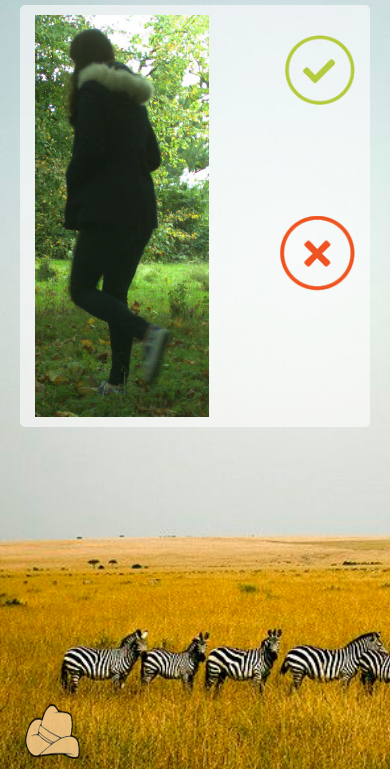
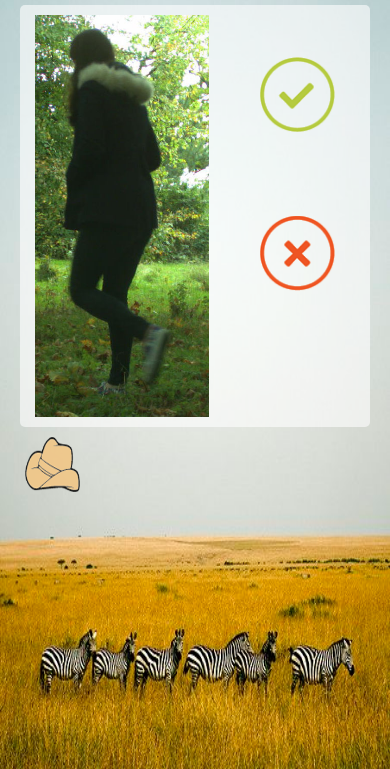
Before and after one commit to Lily418/Virtual-Ranger-App, a website: page index.html in a window 390 px wide. Shown: the part 75-844 px from the top of the page. Drawn offline with nearby package versions, Linux system fonts and the light colour scheme.

Commit message:
Responsive???

```diff
--- a/css/main.css
+++ b/css/main.css
@@ -5,20 +5,20 @@
 }
 
 html {
-  height:100%;
+  height:100vh;
 }
 
 body {
   font-family: "Amactic";
   background-image:url('../img/background.jpg');
   background-repeat:no-repeat;
-  background-size:cover;
-  height: 100%;
+  background-size:100% 100%;
+  position: relative;
 }
 
 .question-container {
   background: rgba(255, 255, 255, 0.6);
-  height: 50%;
+  height: 50vh;
   margin-left: 5px;
   margin-right: 5px;
   padding-top: 10px;
@@ -46,6 +46,7 @@ body {
   display: block;
   width: 100%;
   height: 100%;
+  max-width: 300px;
 }
 
 .answer {
@@ -70,7 +71,7 @@ body {
 
 .menu {
   position: absolute;
-  bottom: 0;
+  bottom: -75;
   height: 75px;
 }
 
@@ -91,10 +92,13 @@ button {
 }
 
 button.tick {
-  margin-top: 20px;
   background-image: url("../img/tick.png");
-  width: 70px;
-  height: 70px;
+  width: 150px;
+  height: 150px;
+  text-align: center;
+  display: block;
+  margin-left: auto;
+  margin-right: auto;
 }
 
 button.tick:active{
@@ -103,8 +107,11 @@ button.tick:active{
 
 button.cross {
   background-image: url("../img/cross.png");
-  width: 75px;
-  height: 75px;
+  width: 150px;
+  height: 150px;
+  display: block;
+  margin-left: auto;
+  margin-right: auto;
 }
 
 button.cross:active{
@@ -146,8 +153,29 @@ button.cross:active{
   margin-right: 15px;
   padding: 10px;
   border-radius: 5px;
+  text-align: center;
 }
 
 .promotion {
   font-size: 24px;
 }
+
+.col-xs-12 {
+  padding-top: 5vh;
+  padding-bottom: 5vh;
+}
+
+.col-md-6 {
+  transform: translateY(30%);
+}
+
+@media (max-width: 500px) {
+  .col-md-6 {
+    transform: translateY(0%);
+  }
+
+  .answer button {
+    width: 75px;
+    height: 75px;
+  }
+}
--- a/index.html
+++ b/index.html
@@ -20,18 +20,21 @@
       <script src="https://oss.maxcdn.com/respond/1.4.2/respond.min.js"></script>
     <![endif]-->
   </head>
-  <body class="container">
+  <body>
+    <div class="container">
     <h1>Is there a person in this photo?</h1>
     <div class="row question-container">
-      <div class="col-xs-7">
+      <div class="col-xs-7 col-md-5">
         <img src="">
       </div>
-      <div class="col-xs-5">
-        <div class="answer answer-top">
+      <div class="col-xs-5 col-md-7 answers">
+        <div class="row">
+        <div class="answer answer-top col-xs-12 col-md-6">
           <button class="tick" id="tick-button"></button>
         </div>
-        <div class="answer answer-bottom">
+        <div class="answer answer-bottom col-xs-12 col-md-6">
           <button class="cross" onclick="buttonpressed" id="cross-button"></button>
+        </div>
         </div>
       </div>
     </div>
@@ -49,5 +52,6 @@
     <script src="https://maxcdn.bootstrapcdn.com/bootstrap/3.3.7/js/bootstrap.min.js"></script>
     <script src="/node_modules/progressbar.js/dist/progressbar.min.js"></script>
     <script src="js/main.js"></script>
+    </div>
   </body>
 </html>
```
